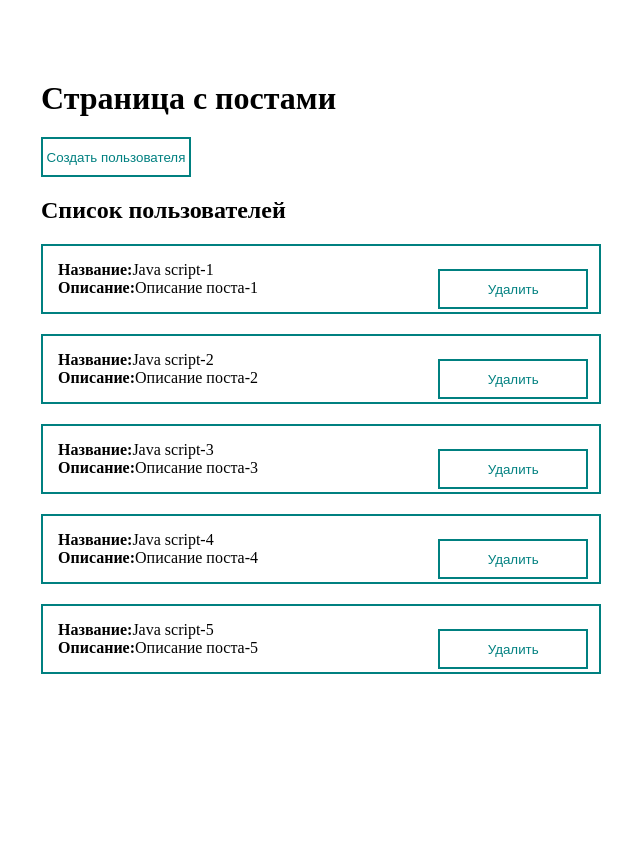
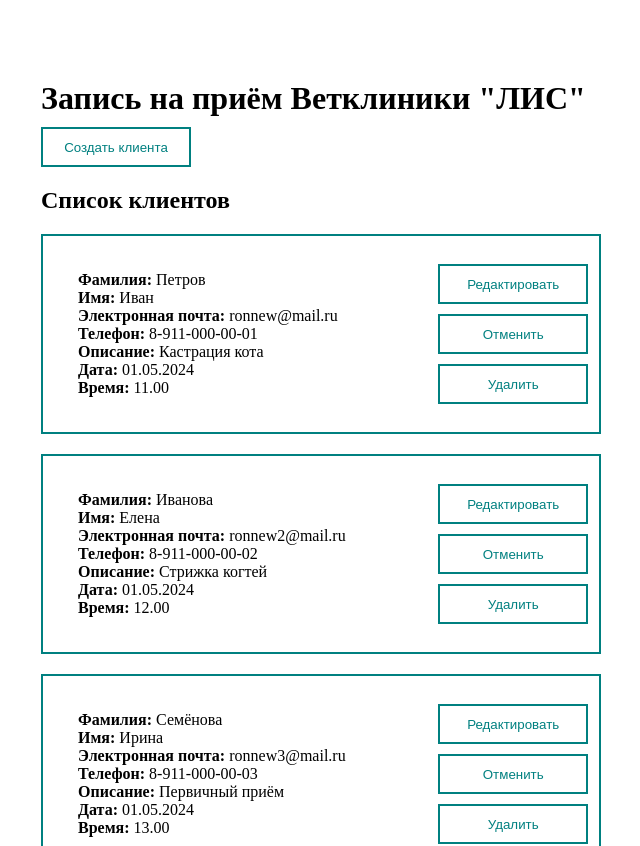
Before and after one commit to 0Vasiliy/vue3-online-vet, a Vue app: page / in a window 1280 px wide. Shown: the top 846 px of the page, without its empty margins (39-679 px from the left). Before the commit the page ends 800 px from the top, so only its background shows below. Built offline with nearby package versions, Linux system fonts and the light colour scheme.

Commit message:
Начало создания многофункциональной записи на приём

```diff
--- a/src/App.vue
+++ b/src/App.vue
@@ -1,9 +1,10 @@
 <template>
   <div class="app">
-    <h1>Страница с постами</h1>
+    <h1>Запись на приём Ветклиники "ЛИС"</h1>
     <my-button
     @click="showDialog"
-    >Создать пользователя</my-button>
+    >Создать клиента
+  </my-button>
     <my-dialog v-model:show="dialogVisible">
         <PostForm
           @create="createPost">
@@ -13,7 +14,7 @@
     <PostList
         :posts="posts"
         @remove="removePost">
-      </PostList>
+    </PostList>
 
 </div>
 
@@ -38,13 +39,13 @@ export default {
   data(){
     return{
       posts: [
-        {id: 1, title: 'Java script-1', body: 'Описание поста-1'},
-        {id: 2, title: 'Java script-2', body: 'Описание поста-2'},
-        {id: 3, title: 'Java script-3', body: 'Описание поста-3'},
-        {id: 4, title: 'Java script-4', body: 'Описание поста-4'},
-        {id: 5, title: 'Java script-5', body: 'Описание поста-5'},
+        {id: 1, surname: 'Петров', name:'Иван', email: 'ronnew@mail.ru', phone: '8-911-000-00-01', body: 'Кастрация кота', date: '01.05.2024', time: '11.00'},
+        {id: 2, surname: 'Иванова', name:'Елена', email: 'ronnew2@mail.ru', phone: '8-911-000-00-02', body: 'Стрижка когтей', date: '01.05.2024', time: '12.00'},
+        {id: 3, surname: 'Семёнова', name:'Ирина', email: 'ronnew3@mail.ru', phone: '8-911-000-00-03', body: 'Первичный приём', date: '01.05.2024', time: '13.00'},
+        {id: 4, surname: 'Максимов', name:'Алексей', email: 'ronnew4@mail.ru', phone: '8-911-000-00-04', body: 'Чистка ПАЖ', date: '01.05.2024', time: '14.00'},
+        {id: 5, surname: 'Горыныч', name:'Олег', email: 'ronnew5@mail.ru', phone: '8-911-000-00-05', body: 'Повторный приём', date: '01.05.2024', time: '15.00'},
       ],
-
+      dialogVisible: false,
     }
   },
   methods: {
--- a/src/components/PostForm.vue
+++ b/src/components/PostForm.vue
@@ -1,17 +1,44 @@
 <template>
   <form @submit.prevent>
-    <h4>Создание поста</h4>
+    <h4>Запись на приём</h4>
     <my-input
-      v-model="post.title"
+      v-model="post.surname"
       type="text"
-      placeholder="Название"></my-input>
+      placeholder="Фамилия">
+    </my-input>
     <my-input
+      v-model="post.name"
+      type="text"
+      placeholder="Имя">
+    </my-input>
+      <my-input
+      v-model="post.email"
+      type="text"
+      placeholder="Эл.почта">
+    </my-input>
+      <my-input
+      v-model="post.phone"
+      type="text"
+      placeholder="Телефон">
+    </my-input>
+      <my-input
       v-model="post.body"
       type="text"
-      placeholder="Описание"></my-input>
-    <div class="postform_btn">
-      <my-button @click="createPost">Создать</my-button>
-    </div>
+      placeholder="Описание">
+    </my-input>
+      <my-input
+      v-model="post.date"
+      type="text"
+      placeholder="Дата">
+    </my-input>
+      <my-input
+      v-model="post.time"
+      type="text"
+      placeholder="Время">
+    </my-input>
+      <div class="postform_btns">
+        <my-button @click="createPost">Создать</my-button>
+      </div>
   </form>
 </template>
 
@@ -22,11 +49,20 @@ import MyInput from './UI/MyInput.vue';
 
 
 export default {
+  components:{
+    MyButton,
+    MyInput
+  },
     data() {
         return {
             post: {
-                title: "",
-                body: ""
+              surname: "",
+              name: "",
+              email: "",
+              phone: "",
+              body: "",
+              date: "",
+              time: "",
             }
         };
     },
@@ -35,8 +71,13 @@ export default {
             this.post.id = Date.now();
             this.$emit("create", this.post);
             this.post = {
-                title: "",
-                body: ""
+                surname: "",
+                name: "",
+                email: "",
+                phone: "",
+                body: "",
+                date: "",
+                time: "",
             };
         }
     },
--- a/src/components/PostItem.vue
+++ b/src/components/PostItem.vue
@@ -1,10 +1,17 @@
   <template>
     <div class="post">
         <div>
-          <div><strong>Название:</strong>{{ post.title }}</div>
-          <div><strong>Описание:</strong>{{ post.body }}</div>
+          <div><strong>Фамилия: </strong>{{ post.surname }}</div>
+          <div><strong>Имя: </strong>{{ post.name }}</div>
+          <div><strong>Электронная почта: </strong>{{ post.email }}</div>
+          <div><strong>Телефон: </strong>{{ post.phone }}</div>
+          <div><strong>Описание: </strong>{{ post.body }}</div>
+          <div><strong>Дата: </strong>{{ post.date }}</div>
+          <div><strong>Время: </strong>{{ post.time }}</div>
         </div>
-        <div class="post_btns">
+        <div class="post_btn">
+          <my-button>Редактировать</my-button>
+          <my-button>Отменить</my-button>
           <my-button
             @click="$emit('remove',post)"
            >Удалить</my-button>
@@ -17,7 +24,9 @@
 import MyButton from './UI/MyButton.vue'
 
   export default {
-
+   components:{
+    MyButton,
+   },
     props:{
         post:{
             type: Object,
@@ -30,7 +39,7 @@ import MyButton from './UI/MyButton.vue'
 
   <style scoped>
     .post{
-    padding: 15px;
+    padding: 35px;
     border:  2px solid teal;
     max-width: 50%;
     margin-top: 20px;
@@ -38,7 +47,8 @@ import MyButton from './UI/MyButton.vue'
     align-items: center;
   }
 
-  .post_btns{
+  .post_btn{
+    margin-bottom: 10px;
     position:absolute;
     right: 51%;
   }
--- a/src/components/PostList.vue
+++ b/src/components/PostList.vue
@@ -1,6 +1,6 @@
 <template>
   <div v-show="posts.length > 0">
-    <h3>Список пользователей</h3>
+    <h3>Список клиентов</h3>
     <PostItem
     v-for="post in posts"
     :post="post"
@@ -9,7 +9,7 @@
     ></PostItem>
   </div>
   <h2 v-show="posts.length === 0">
-      Список пользователей пуст
+      Список клиентов пуст
   </h2>
 </template>
 
--- a/src/components/UI/MyButton.vue
+++ b/src/components/UI/MyButton.vue
@@ -14,10 +14,11 @@
 
   <style scoped>
      .btn{
+        display: block;
         width: 150px;
         height: 40px;
         border:  2px solid teal;
-        margin-top: 20px;
+        margin-top: 10px;
         cursor: pointer;
         color: teal;
         background: none;
--- a/src/components/UI/MyDialog.vue
+++ b/src/components/UI/MyDialog.vue
@@ -1,5 +1,5 @@
 <template>
-    <div class="dialog" v-if="show === true" @click.stop='hideDialog' >
+    <div class="dialog" v-if="show === true" @click.stop="hideDialog">
         <div @click.stop class="dialog_content">
             <slot></slot>
         </div>
@@ -14,12 +14,12 @@ export default {
             type: Boolean,
             default: false
         },
-        methods:{
+    },
+    methods:{
             hideDialog() {
                 this.$emit('update:show', false)
         }
         }
-    }
 }
 </script>
 <style  scoped>
```
Also changed, not shown: 1 other file (tests, documents, lock files or other folders).
